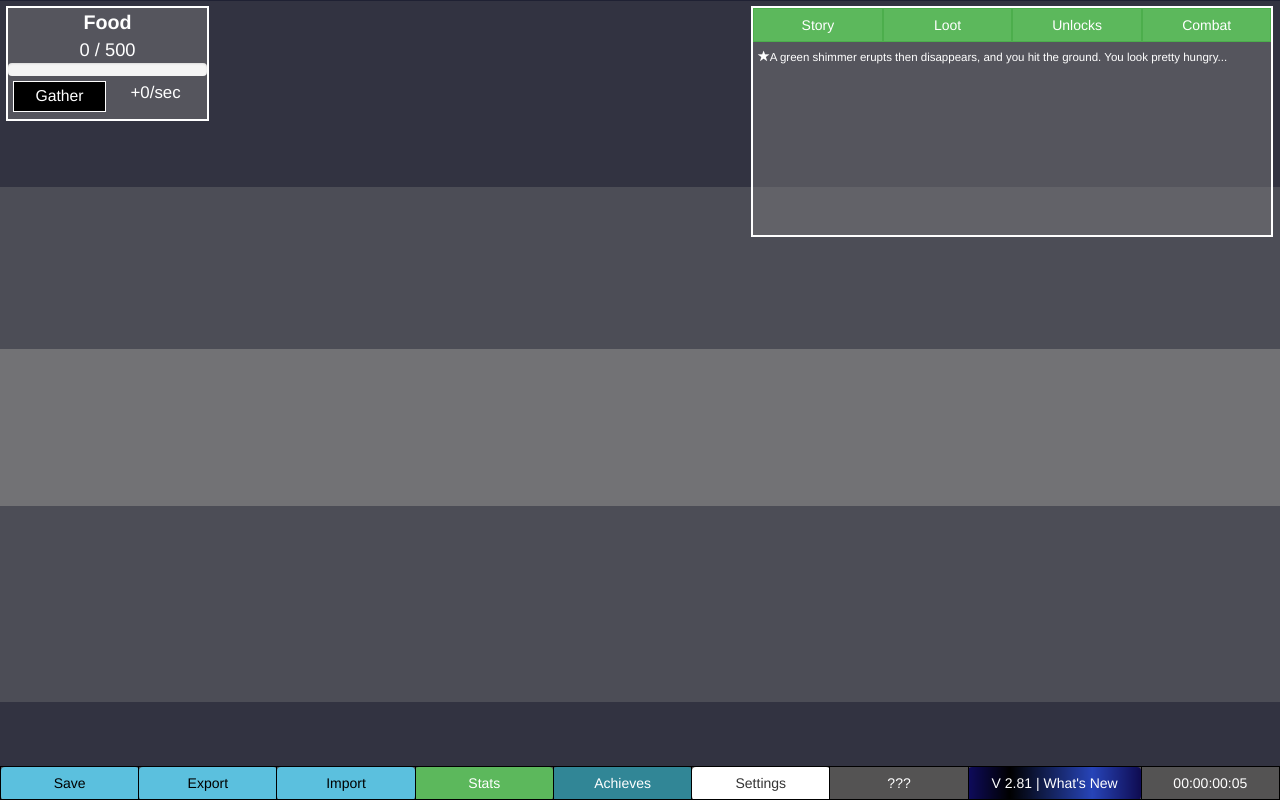
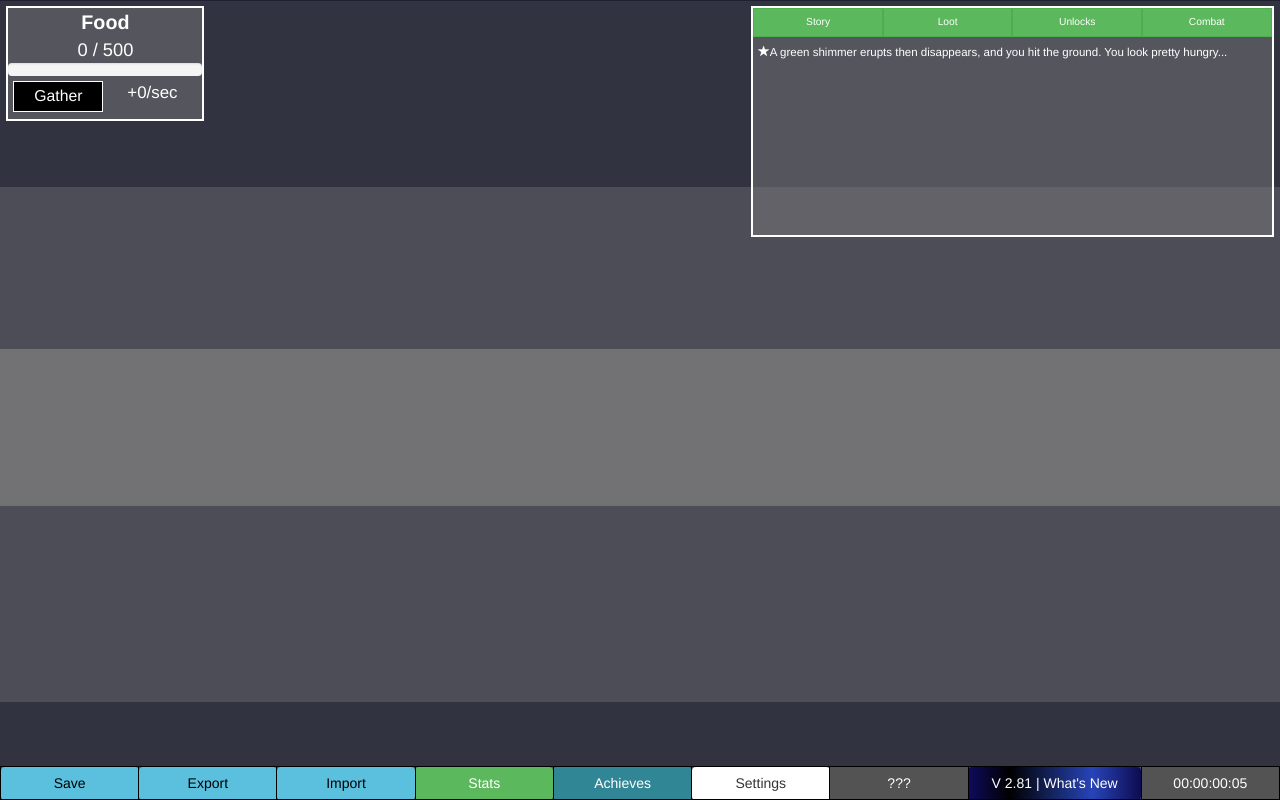
Before and after one commit to Trimps/Trimps.github.io, a plain HTML site: page index.html in a window 1280 px wide. Drawn offline with Linux system fonts and the light colour scheme; files whose address does not match are found by name.

Commit message:
large res fix

```diff
--- a/css/style.css
+++ b/css/style.css
@@ -71,11 +71,10 @@ overflow-x: hidden;
 }
 
 #miscColumn {
-    margin-left: .25vw;
     margin-right: 0;
 	height: 100%;
 	width: 8.33333333%;
-	padding-left: 0.75vw;
+	padding-left: 0.5vw;
 	padding-right: 0.5vw;
 }
 
@@ -101,8 +100,8 @@ overflow-x: hidden;
 #resourceColumn{
 	padding-left: 0;
 	margin-left: 15px;
-	width: calc(32.83333333% - 15px);
-	margin-right: 0.25vw;
+	width: calc(33.33333333% - 15px);
+	padding-right: 15px;
 }
 
 #trimpsTimeToFill {
@@ -132,7 +131,12 @@ overflow-x: hidden;
 }
 
 #logBtnGroup {
-    height: 10%;
+    height: 2vw;
+	font-size: 1vw;
+}
+
+#logBtnGroup div button {
+	font-size: 0.8vw;
 }
 
 .workBtn {
@@ -638,7 +642,7 @@ overflow-x: hidden;
 .collecting {}
 
 #log {
-    height: calc(100% - 42px);
+    height: calc(100% - 2.1vw);
     width: 100%;
     overflow-y: scroll;
     padding-left: 5px;
```
